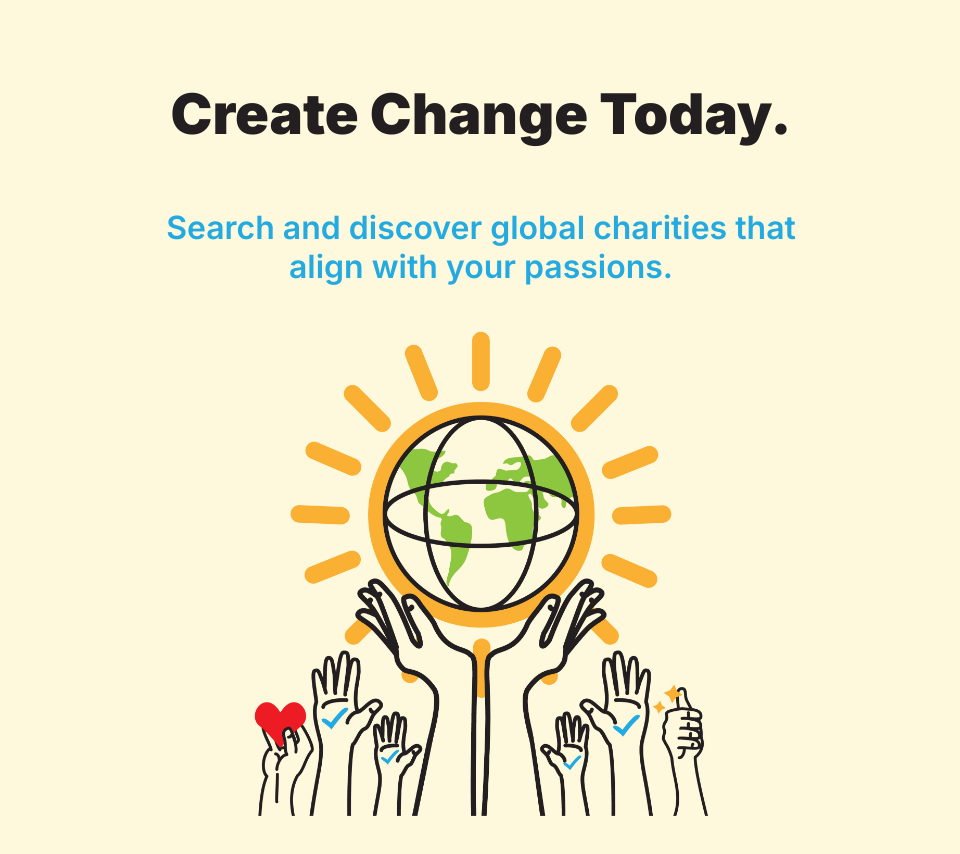
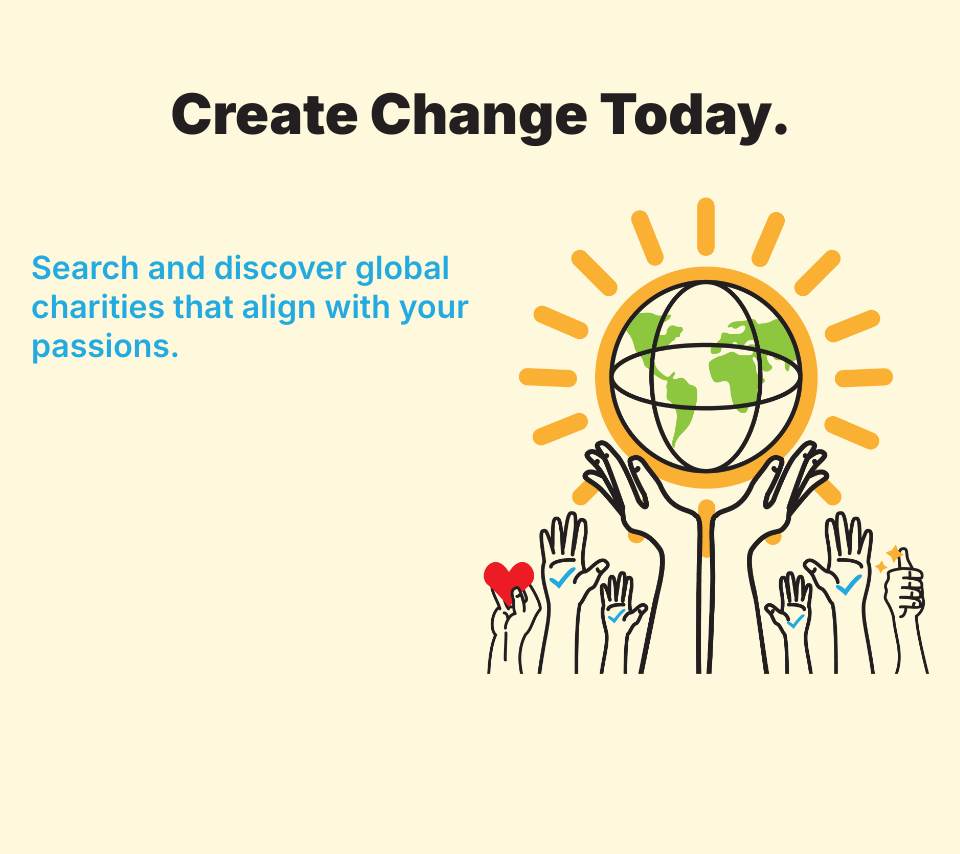
Before and after one commit to e-lizL/charity-finder-app, a Next.js app: page / in a window 1280 px wide. Shown: the top 854 px of the page, without its empty margins (159-1119 px from the left). Built offline with nearby package versions, Linux system fonts and the light colour scheme.

Commit message:
feat: make splash responsive

```diff
--- a/src/app/components/splash-banner.module.css
+++ b/src/app/components/splash-banner.module.css
@@ -1,7 +1,7 @@
 
 .container {
   width: 95%;
-  max-width: 700px;
+  max-width: 900px;
   margin: 0 auto;
 }
 
@@ -12,12 +12,23 @@
   text-align: center;
 }
 
+.blurbImgWrapper {
+  @media (min-width: 900px) {
+    display: grid;
+    grid-template-columns: 1fr 1fr;
+  }
+}
+
 .blurb {
   margin-top: 60px;
   color: var(--sky-blue);
   font-size: 2em;
   font-weight: 600;
   text-align: center;
+  @media (min-width: 900px) {
+    text-align: left;
+    margin-top: 100px;
+  }
 }
 
 .imageContainer {
--- a/src/app/components/splash-banner.tsx
+++ b/src/app/components/splash-banner.tsx
@@ -6,8 +6,12 @@ export default function SplashBanner() {
   return (
     <div className={styles.container}>
       <h1 className={styles.heading}>Create Change Today.</h1>
+
+      <div className={styles.blurbImgWrapper}>
+
         <h2 className={styles.blurb}>Search and discover global charities that align with your passions.</h2>
-      <div className={styles.imageContainer }>
+
+        <div className={styles.imageContainer}>
           <div className={styles.imageWrapper}>
             <Image
               src="/hands-global.jpg"
@@ -17,6 +21,8 @@ export default function SplashBanner() {
             />
           </div>
         </div>
+
+      </div>
     </div>
   )
 }
```
Lines whose indentation alone changed are shown as unchanged.
